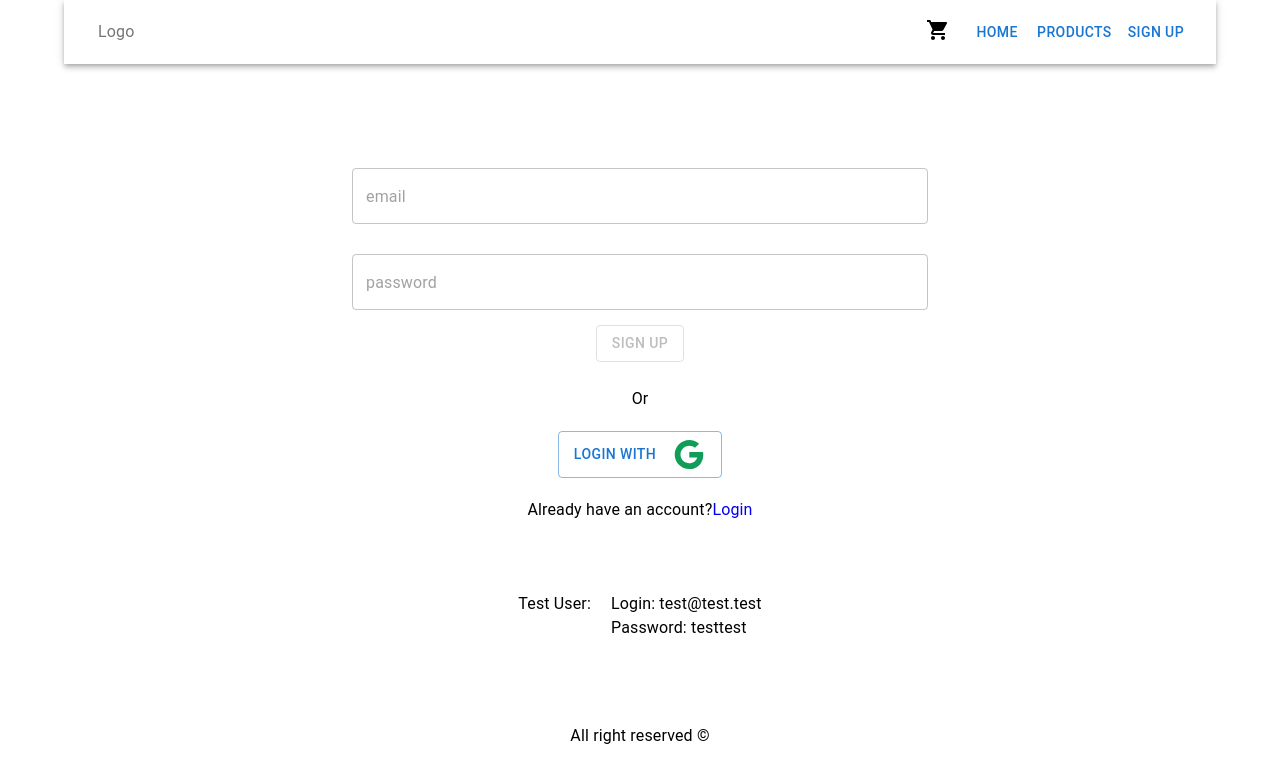
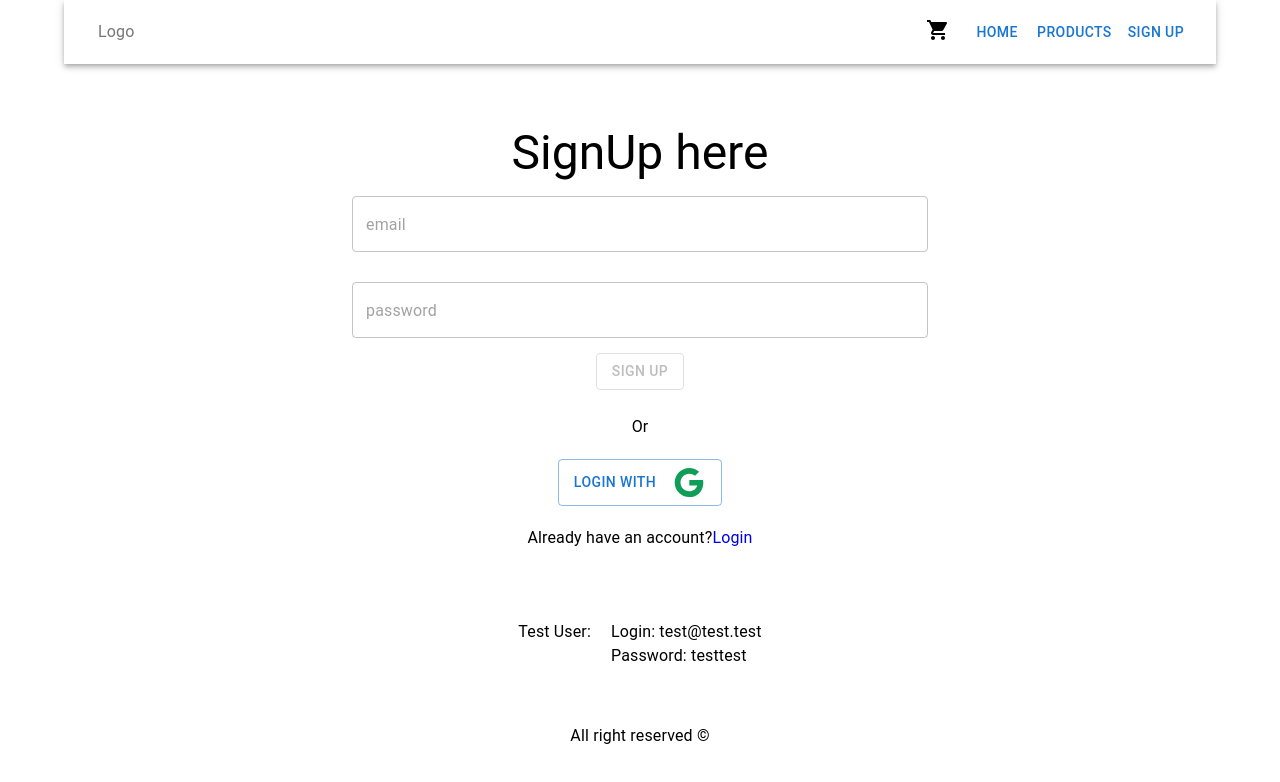
Before and after one commit to whatislove-zh/restaurant-demo, a React (Create React App) app: page /signup in a window 1280 px wide. Shown: the top 782 px of the page. Built offline with nearby package versions, Linux system fonts and the light colour scheme; no server answers.

Commit message:
add title for login page

```diff
--- a/src/pages/Login.jsx
+++ b/src/pages/Login.jsx
@@ -136,7 +136,8 @@ export const Login = ({ isSignUp = false }) => {
           margin: "25px",
         }}
       >
-        {authError && <Typography>{authError}</Typography>}
+        <Typography variant="h3">{!isSignUp ? "Login here" : "SignUp here"}</Typography>
+        {authError && <Typography sx={{color:"red"}} >{authError}</Typography>}
 
         <TextField
           sx={{ m: "15px" }}
```
